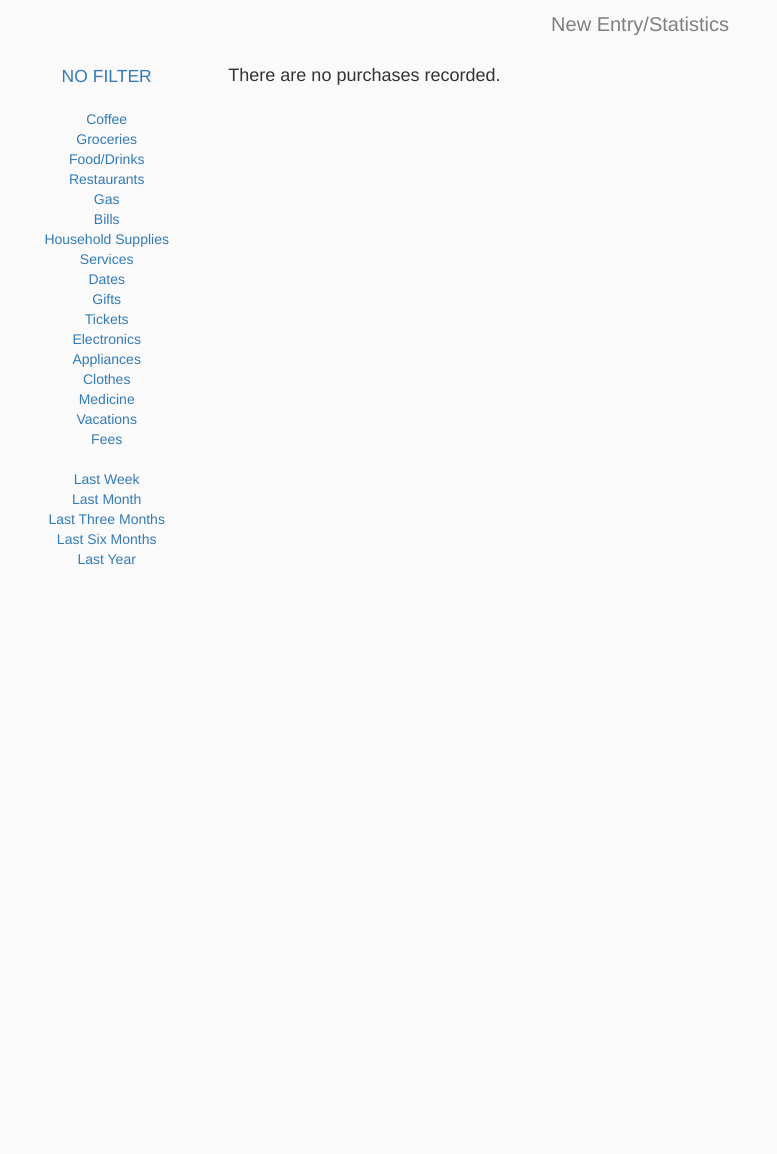
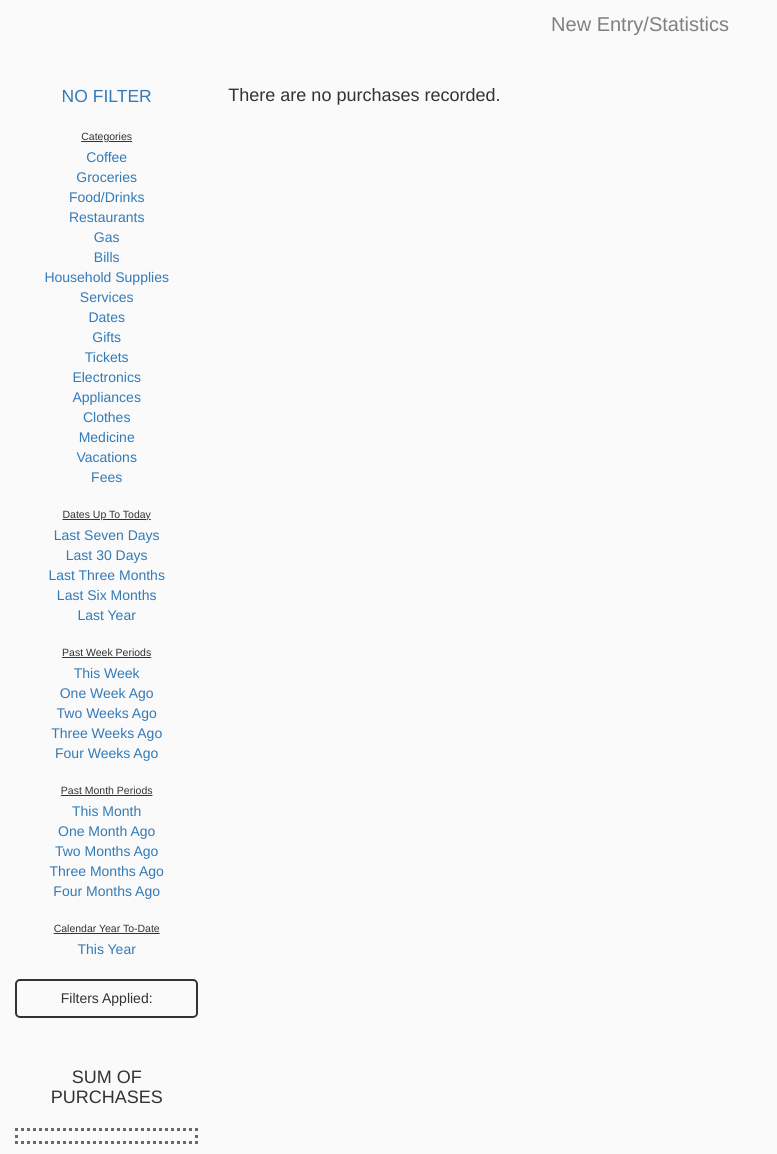
Before and after one commit to brendandagys/Personal-Budgeting-Assistant, a Django app: page /transactions/ in a window 1280 px wide. Shown: the whole page, without its empty margins (0-777 px from the left). Before the commit the page ends 565 px from the top, so only its background shows below. Run offline with Django 3.2, Linux system fonts and the light colour scheme; the visitor is signed in with stand-in values (Sample User, id 1); data comes from the database, SQL or seed files in the repository; data that the repository does not hold is empty; some libraries are stand-ins or nearby versions.

Commit message:
Added new filters. Formatted list items. Updated sum of purchases display box. Adjusted margins.

```diff
--- a/spending_app/settings.py
+++ b/spending_app/settings.py
@@ -13,8 +13,7 @@ https://docs.djangoproject.com/en/2.2/ref/settings/
 import os
 import django_heroku
 
-SECURE_SSL_REDIRECT = True
-
+SECURE_SSL_REDIRECT = os.environ.get('SSL_REDIRECT', False)
 # Build paths inside the project like this: os.path.join(BASE_DIR, ...)
 BASE_DIR = os.path.dirname(os.path.dirname(os.path.abspath(__file__)))
 
--- a/tracker/static/css/style.css
+++ b/tracker/static/css/style.css
@@ -41,7 +41,7 @@ select[id^="id_"] {
     margin-bottom: 4rem;
 }
 
-.red_text {
+.blue_text {
     color: blue;
     font-size: 1.5rem;
 }
@@ -80,7 +80,7 @@ select[id^="id_"] {
 
 .navigation_link {
     top: 1rem;
-    margin-bottom: 1rem;
+    margin-bottom: 3rem;
     text-align: center;
 }
 
@@ -114,3 +114,56 @@ select[id^="id_"] {
     margin: 8px 5px 35px 5px;
     position: relative;
 }
+
+.total_spent {
+    color: dimgrey;
+    font-size: 2rem;
+    border-style: dotted;
+    padding: 5px;
+}
+
+.purchase_description {
+    font-size: 1.2rem;
+}
+
+.list_container {
+    padding-left: 0;
+}
+
+.purchase_list_items {
+    border-style: solid;
+    border-width: 2px;
+    border-radius: 5px;
+    border-color: slategrey;
+    margin-bottom: 3px;
+    padding: 0 5px;
+    list-style-type: none;
+    background-color: rgba(240,248,255,0.4);
+    /* background-color: rgba(60,279,113,0.1); */
+}
+
+.filter_headers {
+    font-size: 1.05rem;
+    margin-bottom: 3px;
+    text-decoration: underline;
+}
+
+.filters_box {
+    border-style: solid;
+    border-width: 2px;
+    border-radius: 5px;
+}
+
+.purchase_header {
+    display: inline;
+}
+
+.date_span {
+    position: relative;
+    bottom: 0.75rem;
+    left: 1rem;
+    border-style: outset;
+    border-radius: 5px;
+    border-color: slategrey;
+    padding: 5px;
+}
--- a/tracker/templates/tracker/transaction_list.html
+++ b/tracker/templates/tracker/transaction_list.html
@@ -33,6 +33,7 @@
                     </br>
                     <a id="No Filter" class="no_filter" href="https://brendanspending.herokuapp.com/transactions/">NO FILTER</a></br></br>
 
+                    <p class="filter_headers">Categories</p>
                     <a id="cCoffee" href="https://brendanspending.herokuapp.com/transactions/">Coffee</a></br>
                     <a id="cGroceries" href="https://brendanspending.herokuapp.com/transactions/">Groceries</a></br>
                     <a id="cFood/Drinks" href="https://brendanspending.herokuapp.com/transactions/">Food/Drinks</a></br>
@@ -51,29 +52,52 @@
                     <a id="cVacations" href="https://brendanspending.herokuapp.com/transactions/">Vacations</a></br>
                     <a id="cFees" href="https://brendanspending.herokuapp.com/transactions/">Fees</a></br></br>
 
-                    <a id="tLast Week" href="https://brendanspending.herokuapp.com/transactions/">Last Week</a></br>
-                    <a id="tLast Month" href="https://brendanspending.herokuapp.com/transactions/">Last Month</a></br>
+                    <p class="filter_headers">Dates Up To Today</p>
+                    <a id="tLast Seven Days" href="https://brendanspending.herokuapp.com/transactions/">Last Seven Days</a></br>
+                    <a id="tLast 30 Days" href="https://brendanspending.herokuapp.com/transactions/">Last 30 Days</a></br>
                     <a id="tLast Three Months" href="https://brendanspending.herokuapp.com/transactions/">Last Three Months</a></br>
                     <a id="tLast Six Months" href="https://brendanspending.herokuapp.com/transactions/">Last Six Months</a></br>
                     <a id="tLast Year" href="https://brendanspending.herokuapp.com/transactions/">Last Year</a></br></br>
 
-                    <i><h5 id="category_filter_indicator"></h5></i>
-                    <i><h5 id="time_filter_indicator"></h5></i>
-                    </br>
-                    <b><h2 id="total_spent"></h2></b>
+                    <p class="filter_headers">Past Week Periods</p>
+                    <a id="tThis Week" href="https://brendanspending.herokuapp.com/transactions/">This Week</a></br>
+                    <a id="tOne Week Ago" href="https://brendanspending.herokuapp.com/transactions/">One Week Ago</a></br>
+                    <a id="tTwo Weeks Ago" href="https://brendanspending.herokuapp.com/transactions/">Two Weeks Ago</a></br>
+                    <a id="tThree Weeks Ago" href="https://brendanspending.herokuapp.com/transactions/">Three Weeks Ago</a></br>
+                    <a id="tFour Weeks Ago" href="https://brendanspending.herokuapp.com/transactions/">Four Weeks Ago</a></br></br>
+                    <p class="filter_headers">Past Month Periods</p>
+                    <a id="tThis Month" href="https://brendanspending.herokuapp.com/transactions/">This Month</a></br>
+                    <a id="tOne Month Ago" href="https://brendanspending.herokuapp.com/transactions/">One Month Ago</a></br>
+                    <a id="tTwo Months Ago" href="https://brendanspending.herokuapp.com/transactions/">Two Months Ago</a></br>
+                    <a id="tThree Months Ago" href="https://brendanspending.herokuapp.com/transactions/">Three Months Ago</a></br>
+                    <a id="tFour Months Ago" href="https://brendanspending.herokuapp.com/transactions/">Four Months Ago</a></br></br>
+                    <p class="filter_headers">Calendar Year To-Date</p>
+                    <a id="tThis Year" href="https://brendanspending.herokuapp.com/transactions/">This Year</a></br></br>
+
+                    <div class="filters_box">
+
+                        <b><h5>Filters Applied:</h5></b>
+                        <i><h5 id="category_filter_indicator"></h5></i>
+                        <i><h5 id="time_filter_indicator"></h5></i>
+
+                    </div>
+
+                    </br></br>
+                    <b><h4>SUM OF PURCHASES</h4></b>
+                    <b><h2 class="total_spent"></h2></b>
 
                 </div>
 
                 <div class="col-sm-10">
 
                     {% if purchase_list %}
-                        <h1>&nbsp&nbsp&nbspPurchase List</h1>
+                        <h1 class="purchase_header">Purchase List </h1><span class="date_span"></span>
 
-                        <ul>
+                        <ul class="list_container">
                             {% for purchase in purchase_list %}
-                            <li>
-                                <h5><b>{{ purchase.date }}, {{ purchase.time }}</b>: <span class="red_text">${{ purchase.amount }}</span></h5>
-                                <h5><u>{{ purchase.category }}</u>  {% if purchase.category_2 %} | <u>{{ purchase.category_2 }}</u> {% endif %}| {{ purchase.item }} {% if purchase.description %} | <i>{{ purchase.description }}</i> {% endif %}</h5>
+                            <li class="purchase_list_items">
+                                <h5><b>{{ purchase.date }}, {{ purchase.time }}</b>: <span class="blue_text">${{ purchase.amount }}</span></h5>
+                                <h5><u>{{ purchase.category }}</u>  {% if purchase.category_2 %} | <u>{{ purchase.category_2 }}</u> {% endif %}| {{ purchase.item }} {% if purchase.description %} | <span class="purchase_description"><i>{{ purchase.description }}</i></span> {% endif %}</h5>
                             </li>
                             {% endfor %}
                         </ul>
@@ -102,11 +126,11 @@
             url: 'filter/',
             data: { csrfmiddlewaretoken: '{{ csrf_token }}' },
             success: function(response) {
-                console.log('Filter GET successful!')
+                // console.log('Filter GET successful!')
                 $('#category_filter_indicator').text(response['category_filter']);
                 $('#time_filter_indicator').text(response['time_filter']);
-                $('#total_spent').text(response['total_spent']);
-
+                $('.total_spent').text(response['total_spent']);
+                $('.date_span').text(response['time_filter_start'].concat(' - ', response['time_filter_end']))
             }
         });
         //$('a':not('#homepage_link')).on('click', function(e) {
@@ -122,7 +146,7 @@
                        'filter': event.target.id
                 },
                 success: function () {
-                    console.log('Filter POST successful!');
+                    // console.log('Filter POST successful!');
                     location.reload()
                 }
             });
--- a/tracker/views.py
+++ b/tracker/views.py
@@ -17,6 +17,7 @@ from django.db.models import Sum
 
 from math import floor
 import datetime
+from dateutil.relativedelta import *
 import re
 import pandas as pd
 
@@ -25,6 +26,7 @@ date = datetime.date.today()
 year = date.year
 month = date.month
 day = date.day
+weekday = date.weekday()
 
 
 def get_chart_data(request):
@@ -250,18 +252,41 @@ class PurchaseListView(generic.ListView):
 
     def get_time_filter(self, parameter):
 
-        if parameter == 'Last Week':
-            return datetime.date.today() - datetime.timedelta(days=7)
-        elif parameter == 'Last Month':
-            return datetime.date.today() - datetime.timedelta(days=30)
+        if parameter == 'Last Seven Days':
+            return [date - datetime.timedelta(days=6), date]
+        elif parameter == 'Last 30 Days':
+            return [date - datetime.timedelta(days=29), date]
         elif parameter == 'Last Three Months':
-            return datetime.date.today() - datetime.timedelta(days=91)
+            return [date + relativedelta(months=-3), date]
         elif parameter == 'Last Six Months:':
-            return datetime.date.today() - datetime.timedelta(days=183)
+            return [date + relativedelta(months=-6), date]
         elif parameter == 'Last Year':
-            return datetime.date.today() - datetime.timedelta(days=365)
+            return [date + relativedelta(years=-1), date]
+        elif parameter == 'This Week': # 0 = Monday, 1 = Tuesday, 2 = Wednesday, 3 = Thursday, 4 = Friday, 5 = Saturday, 6 = Sunday
+            return [date - datetime.timedelta(days=1 + weekday), date]
+        elif parameter == 'One Week Ago':
+            return [date + relativedelta(weeks=-1, weekday=SU(-1)), date + relativedelta(weeks=-1, weekday=SA(1))]
+        elif parameter == 'Two Weeks Ago':
+            return [date + relativedelta(weeks=-2, weekday=SU(-1)), date + relativedelta(weeks=-2, weekday=SA(1))]
+        elif parameter == 'Three Weeks Ago':
+            return [date + relativedelta(weeks=-3, weekday=SU(-1)), date + relativedelta(weeks=-3, weekday=SA(1))]
+        elif parameter == 'Four Weeks Ago':
+            return [date + relativedelta(weeks=-4, weekday=SU(-1)), date + relativedelta(weeks=-4, weekday=SA(1))]
+        elif parameter == 'This Month':
+            return [datetime.datetime(year, month, 1), date]
+        elif parameter == 'One Month Ago':
+            return [date + relativedelta(day=1, months=-1), date + relativedelta(day=31, months=-1)]
+        elif parameter == 'Two Months Ago':
+            return [date + relativedelta(day=1, months=-2), date + relativedelta(day=31, months=-2)]
+        elif parameter == 'Three Months Ago':
+            return [date + relativedelta(day=1, months=-3), date + relativedelta(day=31, months=-3)]
+        elif parameter == 'Four Months Ago':
+            return [date + relativedelta(day=1, months=-4), date + relativedelta(day=31, months=-4)]
+        elif parameter == 'This Year':
+            return [datetime.datetime(year, 1, 1), date]
+
         else:
-            return datetime.date.today() - datetime.timedelta(days=1000)
+            return [date - datetime.timedelta(days=5000), date]
 
     def get_queryset(self):
 
@@ -269,20 +294,22 @@ class PurchaseListView(generic.ListView):
         # If no filters OR filters were set on different days OR 'NO FILTER' is clicked...
         if filters_instance is None or datetime.date.today() - filters_instance.last_update_date > datetime.timedelta(days=1):
             category_filter = ''
-            time_filter = ''
+            time_filter_start = ''
+            time_filter_end = ''
 
         else:
             category_filter = filters_instance.category_filter
-            time_filter = self.get_time_filter(filters_instance.time_filter)
+            time_filter_start = self.get_time_filter(filters_instance.time_filter)[0]
+            time_filter_end = self.get_time_filter(filters_instance.time_filter)[1]
 
-        if category_filter == '' and time_filter != '':
-            return Purchase.objects.filter(date__gte=time_filter).order_by('-date', '-time')
+        if category_filter == '' and time_filter_start != '':
+            return Purchase.objects.filter(Q(date__gte=time_filter_start) & Q(date__lte=time_filter_end)).order_by('-date', '-time')
 
-        elif category_filter != '' and time_filter == '':
+        elif category_filter != '' and time_filter_start == '':
             return Purchase.objects.filter(Q(category=category_filter) | Q(category_2=category_filter)).order_by('-date', '-time')
 
-        elif category_filter != '' and time_filter != '':
-            return Purchase.objects.filter(Q(date__gte=time_filter) & (Q(category=category_filter) | Q(category_2=category_filter))).order_by('-date', '-time')
+        elif category_filter != '' and time_filter_start != '':
+            return Purchase.objects.filter(Q(date__gte=time_filter_start) & Q(date__lte=time_filter_end) & (Q(category=category_filter) | Q(category_2=category_filter))).order_by('-date', '-time')
 
         else:
             return Purchase.objects.all()
@@ -292,18 +319,41 @@ def filter_manager(request):
 
     def get_time_filter(parameter):
 
-        if parameter == 'Last Week':
-            return datetime.date.today() - datetime.timedelta(days=7)
-        elif parameter == 'Last Month':
-            return datetime.date.today() - datetime.timedelta(days=30)
+        if parameter == 'Last Seven Days':
+            return [date - datetime.timedelta(days=6), date]
+        elif parameter == 'Last 30 Days':
+            return [date - datetime.timedelta(days=29), date]
         elif parameter == 'Last Three Months':
-            return datetime.date.today() - datetime.timedelta(days=91)
+            return [date + relativedelta(months=-3), date]
         elif parameter == 'Last Six Months:':
-            return datetime.date.today() - datetime.timedelta(days=183)
+            return [date + relativedelta(months=-6), date]
         elif parameter == 'Last Year':
-            return datetime.date.today() - datetime.timedelta(days=365)
+            return [date + relativedelta(years=-1), date]
+        elif parameter == 'This Week': # 0 = Monday, 1 = Tuesday, 2 = Wednesday, 3 = Thursday, 4 = Friday, 5 = Saturday, 6 = Sunday
+            return [date - datetime.timedelta(days=1 + weekday), date]
+        elif parameter == 'One Week Ago':
+            return [date + relativedelta(weeks=-1, weekday=SU(-1)), date + relativedelta(weeks=-1, weekday=SA(1))]
+        elif parameter == 'Two Weeks Ago':
+            return [date + relativedelta(weeks=-2, weekday=SU(-1)), date + relativedelta(weeks=-2, weekday=SA(1))]
+        elif parameter == 'Three Weeks Ago':
+            return [date + relativedelta(weeks=-3, weekday=SU(-1)), date + relativedelta(weeks=-3, weekday=SA(1))]
+        elif parameter == 'Four Weeks Ago':
+            return [date + relativedelta(weeks=-4, weekday=SU(-1)), date + relativedelta(weeks=-4, weekday=SA(1))]
+        elif parameter == 'This Month':
+            return [datetime.datetime(year, month, 1), date]
+        elif parameter == 'One Month Ago':
+            return [date + relativedelta(day=1, months=-1), date + relativedelta(day=31, months=-1)]
+        elif parameter == 'Two Months Ago':
+            return [date + relativedelta(day=1, months=-2), date + relativedelta(day=31, months=-2)]
+        elif parameter == 'Three Months Ago':
+            return [date + relativedelta(day=1, months=-3), date + relativedelta(day=31, months=-3)]
+        elif parameter == 'Four Months Ago':
+            return [date + relativedelta(day=1, months=-4), date + relativedelta(day=31, months=-4)]
+        elif parameter == 'This Year':
+            return [datetime.datetime(year, 1, 1), date]
+
         else:
-            return datetime.date.today() - datetime.timedelta(days=1000)
+            return [date - datetime.timedelta(days=5000), date]
 
     if request.method == 'POST':
 
@@ -339,22 +389,29 @@ def filter_manager(request):
 
         # Return the sum of money spent for the given filters
         category_filter = filters_instance.category_filter
-        time_filter = get_time_filter(filters_instance.time_filter)
+        time_filter_start = get_time_filter(filters_instance.time_filter)[0]
+        time_filter_end = get_time_filter(filters_instance.time_filter)[1]
 
-        if category_filter == '' and time_filter != '':
-            purchase_instance = Purchase.objects.filter(date__gte=time_filter)
+        if category_filter == '' and time_filter_start != '':
+            purchase_instance = Purchase.objects.filter(Q(date__gte=time_filter_start) & Q(date__lte=time_filter_end)).order_by('-date', '-time')
 
-        elif category_filter != '' and time_filter == '':
-            purchase_instance = Purchase.objects.filter(Q(category=category_filter) | Q(category_2=category_filter))
+        elif category_filter != '' and time_filter_start == '':
+            purchase_instance = Purchase.objects.filter(Q(category=category_filter) | Q(category_2=category_filter)).order_by('-date', '-time')
 
-        elif category_filter != '' and time_filter != '':
-            purchase_instance = Purchase.objects.filter(Q(date__gte=time_filter) & (Q(category=category_filter) | Q(category_2=category_filter)))
+        elif category_filter != '' and time_filter_start != '':
+            purchase_instance = Purchase.objects.filter(Q(date__gte=time_filter_start) & Q(date__lte=time_filter_end) & (Q(category=category_filter) | Q(category_2=category_filter))).order_by('-date', '-time')
 
         else:
             purchase_instance = Purchase.objects.all()
-        # More DRY method than was used above?
-        total_spent = purchase_instance.aggregate(Sum('amount'))['amount__sum']
+
+        # If there are no objects, the sum will be None
+        try:
+            total_spent = '$' + str(round(purchase_instance.aggregate(Sum('amount'))['amount__sum'], 2))
+        except:
+            total_spent = ''
 
         return JsonResponse({'category_filter': filters_instance.category_filter,
                              'time_filter': filters_instance.time_filter,
+                             'time_filter_start': time_filter_start,
+                             'time_filter_end': time_filter_end,
                              'total_spent': total_spent, })
```
